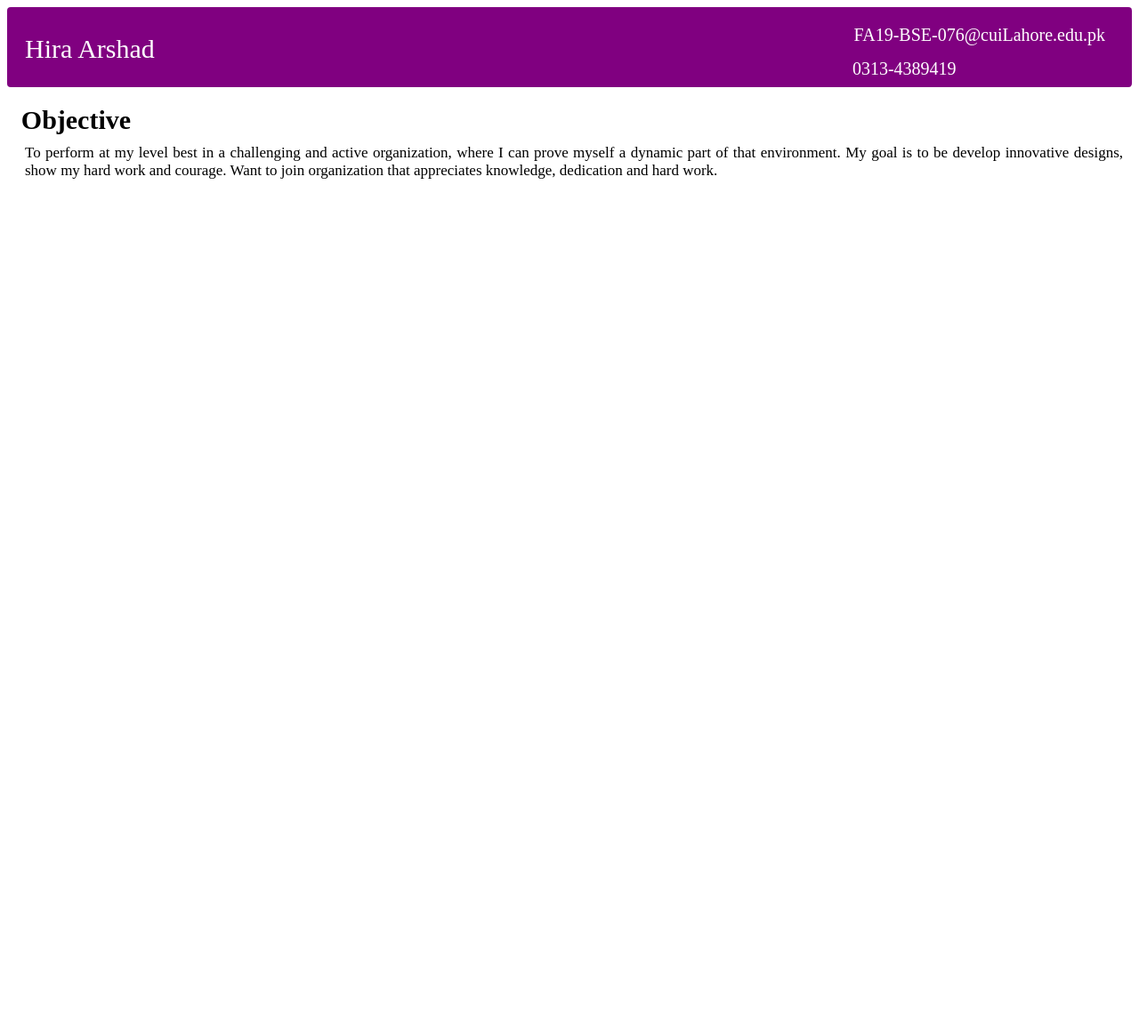
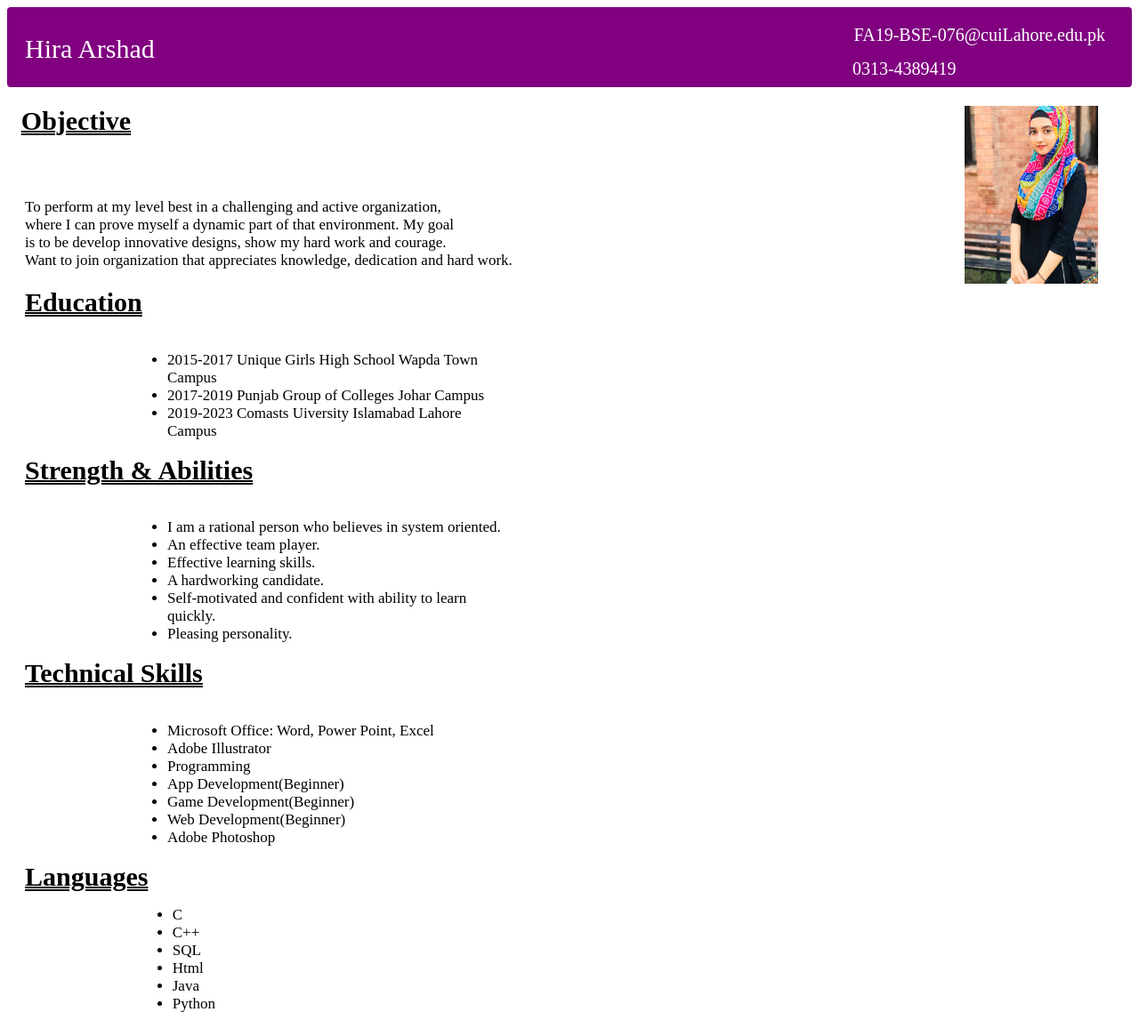
Before and after one commit to HiraArshad01/my_Cv, a PHP site: page / in a window 1280 px wide. Shown: the whole page at 89% size. Before the commit the page ends 201 px from the top, so only its background shows below. Run offline with PHP 8.4, Linux system fonts and the light colour scheme.

Commit message:
cv complete

```diff
--- a/index.css
+++ b/index.css
@@ -1,6 +1,7 @@
 div{
     border-radius: 4px;
 }
+
 #main
 {
     z-index: 1;
@@ -42,13 +43,97 @@ div{
     margin-left: -150px;
     font-size: 30px;
     margin-top: auto;
+    text-decoration-line: underline;
+    text-decoration-style: double;
+    text-decoration-thickness: 2px;
 }
 
 #methead1{
     float: left;
-   margin-top: 40px;
+   margin-top: -100px;
    margin-left: 20px;
    padding-right: 10px;
-   text-align: justify;
+   text-align: left;
    font-size: 17px;
 }
+
+.left{
+    float: right;
+    padding-left: 60%;
+    margin-right: 3%;
+    border-radius: 200%;
+
+}
+
+#head2{
+    float: left;
+    margin-left: 20px;
+    font-size: 30px;
+    margin-top: auto;
+    text-decoration-line: underline;
+    text-decoration-style: double;
+    text-decoration-thickness: 2px;
+}
+
+#list1{
+    padding-right: 55%;
+    float: left;
+    font-size: 17px;
+    margin-top: 1%;
+    margin-left: 140px;
+}
+
+#head3{
+    float: left;
+    margin-left: 20px;
+    font-size: 30px;
+    margin-top: auto;
+    text-decoration-line: underline;
+    text-decoration-style: double;
+    text-decoration-thickness: 2px;
+}
+
+
+#list2{
+    padding-right: 55%;
+    float: left;
+    font-size: 17px;
+    margin-top: 1%;
+    margin-left: 140px;
+}
+
+#head4{
+    float: left;
+    margin-left: 20px;
+    font-size: 30px;
+    margin-top: auto;
+    text-decoration-line: underline;
+    text-decoration-style: double;
+    text-decoration-thickness: 2px;
+}
+
+#list3{
+    padding-right: 55%;
+    float: left;
+    font-size: 17px;
+    margin-top: 1%;
+    margin-left: 140px;
+}
+
+#head5{
+    float: left;
+    margin-left: 20px;
+    font-size: 30px;
+    margin-top: auto;
+    text-decoration-line: underline;
+    text-decoration-style: double;
+    text-decoration-thickness: 2px;
+}
+
+#list4{
+    padding-right: 55%;
+    float: left;
+    font-size: 17px;
+    margin-top: 4%;
+    margin-left: -1%;
+}
--- a/index.html
+++ b/index.html
@@ -14,16 +14,76 @@
             <p id="email">FA19-BSE-076@cuiLahore.edu.pk</p>
         </a>
         <br>
-        <p id="number">0313-4389419</p>
+        <a href="callto:0313-4389419">
+            <p id="number">0313-4389419</p>
+        </a>
     </div>
-    <div class="left"></div>
+    <div class="left">
+       <img src="./cvimg.jpg" alt="cvimg" height="200px" width="150px">
+    </div>
+
     <div class="right">
+
+        <div id="div1">
         <h2 id="head1">Objective</h2>
         <p id="methead1">To perform at my level best in a challenging and active
-            organization, where I can prove myself a dynamic part of that
-            environment. My goal is to be develop innovative designs, show
-            my hard work and courage. Want to join organization that
+            organization,
+            <br>
+            where I can prove myself a dynamic part of that
+            environment.
+            My goal
+            <br>
+            is to be develop innovative designs, show
+            my hard work and courage.
+            <br>
+            Want to join organization that
             appreciates knowledge, dedication and hard work.</p>
+        </div>
+
+        <div id="div2">
+            <h2 id="head2">Education</h2>
+            <ul id="list1">
+                <li>2015-2017 Unique Girls High School Wapda Town Campus</li>
+                <li>2017-2019 Punjab Group of Colleges Johar Campus</li>
+                <li>2019-2023 Comasts Uiversity Islamabad Lahore Campus</li>
+            </ul>
+        </div>
+
+        <div id="div3">
+            <h2 id="head3">Strength & Abilities</h2>
+            <ul id="list2">
+                <li>I am a rational person who believes in system oriented.</li>
+                <li>An effective team player.</li>
+                <li>Effective learning skills.</li>
+                <li>A hardworking candidate.</li>
+                <li>Self-motivated and confident with ability to learn quickly.</li>
+                <li> Pleasing personality.</li>
+            </ul>
+        </div>
+
+        <div id="div4">
+         <h2 id="head4">Technical Skills</h2>
+         <ul id="list3">
+             <li>Microsoft Office: Word, Power Point, Excel</li>
+             <li>Adobe Illustrator</li>
+             <li>Programming</li>
+             <li>App Development(Beginner)</li>
+             <li>Game Development(Beginner)</li>
+             <li>Web Development(Beginner)</li>
+             <li>Adobe Photoshop</li>
+         </ul>
+        </div>
+        <div id="div5">
+            <h2 id="head5">Languages</h2>
+            <ul id="list4">
+                <li>C</li>
+                <li>C++</li>
+                <li>SQL</li>
+                <li>Html</li>
+                <li>Java</li>
+                <li>Python</li>
+            </ul>
+        </div>
     </div>
 </body>
 </html>
```
Also changed, not shown: cvimg.jpg (added).
